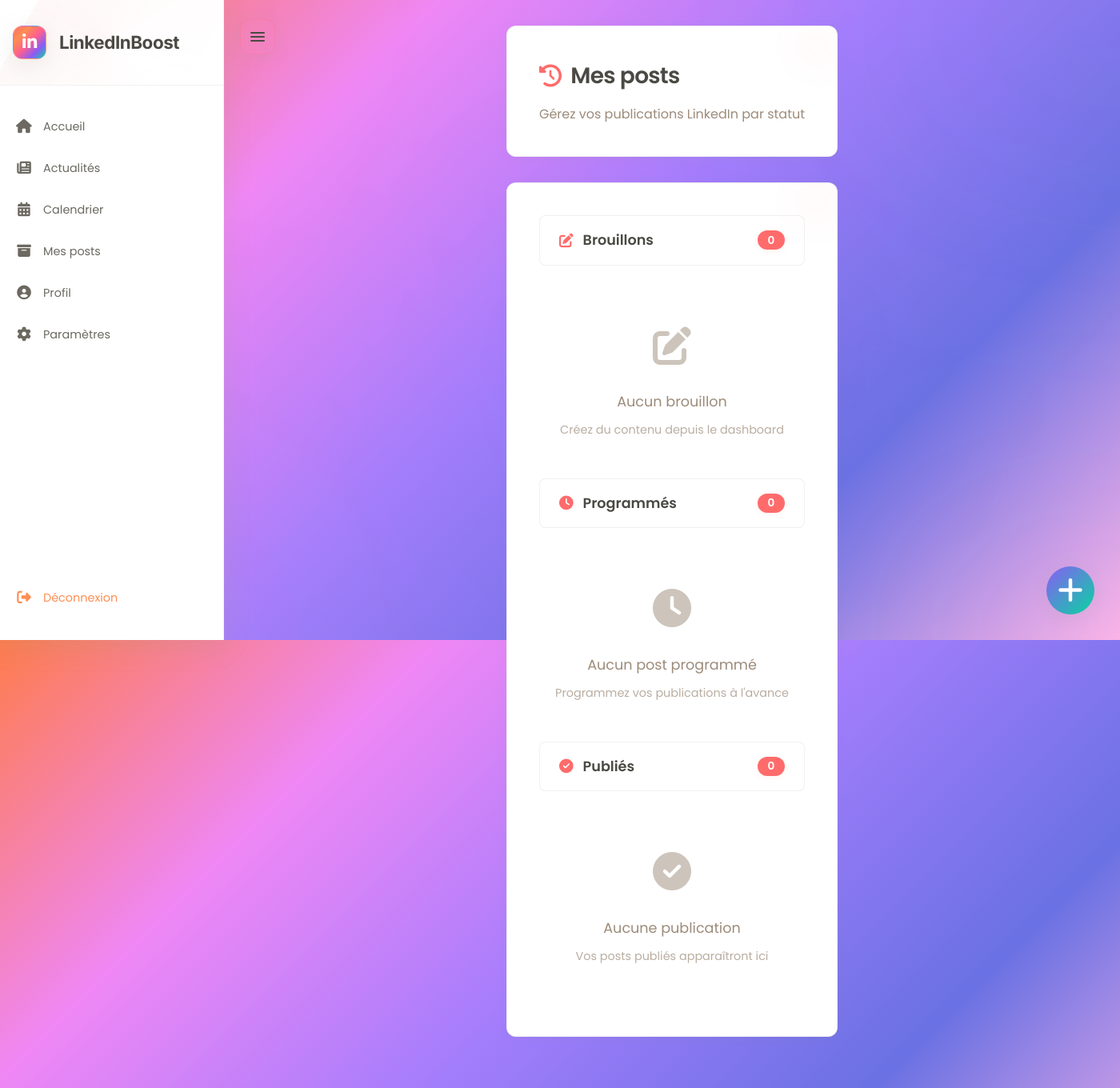
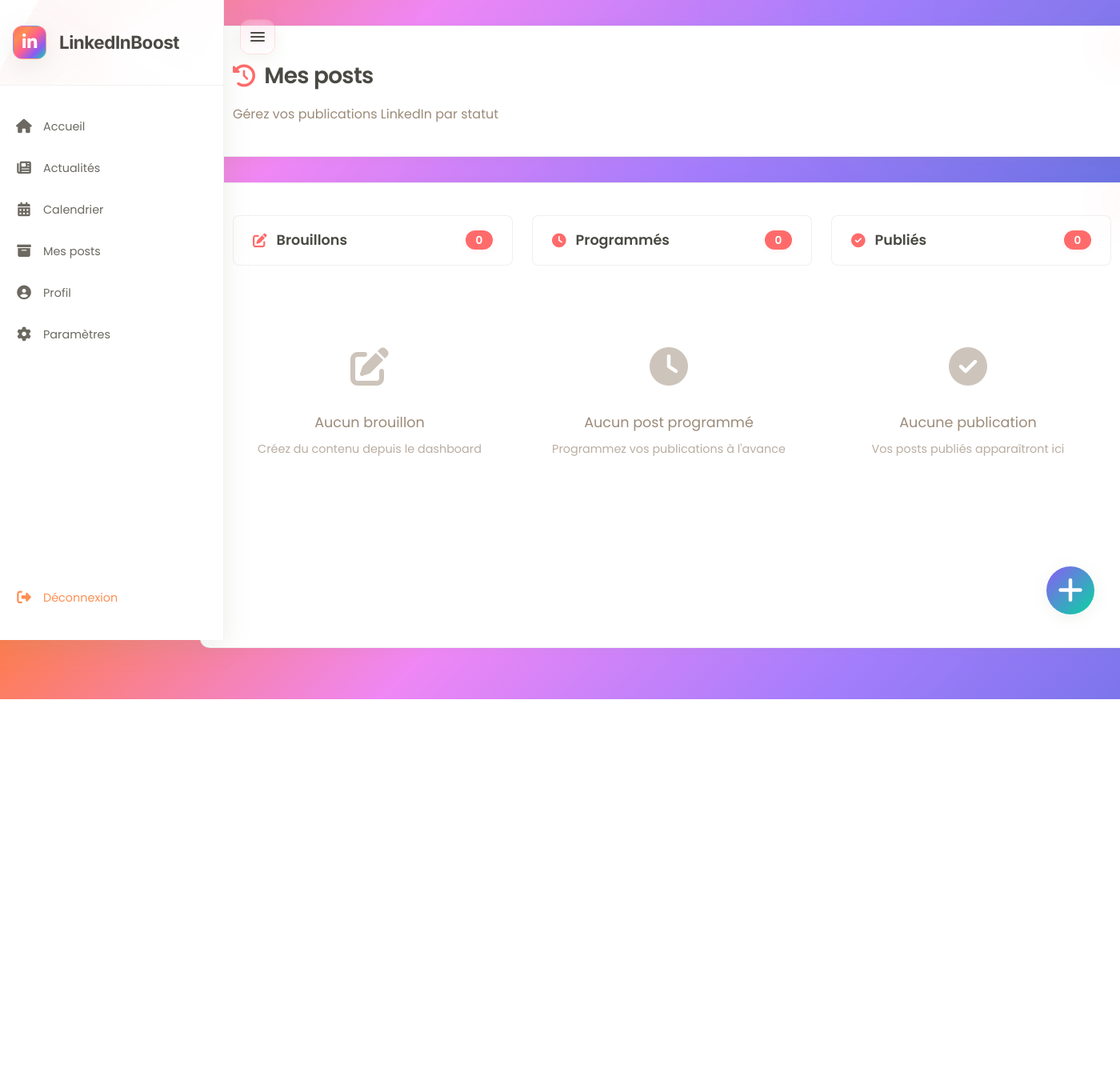
Before and after one commit to HugoF1234/Boost, a Flask app: template templates/historique.html in a window 1400 px wide. Shown: the whole page at 80% size. After the commit the page ends 874 px from the top, so only its background shows below. Run offline with Flask 3, Linux system fonts and the light colour scheme; the template is opened without the code that fills it, so the values that code supplies are empty.

Commit message:
Update style.css

```diff
--- a/static/css/style.css
+++ b/static/css/style.css
@@ -1030,11 +1030,71 @@
 /* Contenu des onglets */
 .tab-content {
     display: none;
+    min-height: 500px; /* Hauteur minimale pour égaliser */
 }
 
 .tab-content.active {
     display: block;
     animation: gentleFadeIn 0.6s ease-out;
+}
+
+/* Vue d'ensemble avec scroll horizontal */
+.kanban-container {
+    display: flex;
+    gap: 1.5rem;
+    overflow-x: auto;
+    padding-bottom: 1rem;
+    scroll-behavior: smooth;
+}
+
+.kanban-column {
+    flex: 0 0 350px; /* Largeur fixe pour permettre le scroll */
+    min-width: 350px;
+}
+
+/* Styliser la scrollbar horizontale */
+.kanban-container::-webkit-scrollbar {
+    height: 8px;
+}
+
+.kanban-container::-webkit-scrollbar-track {
+    background: rgba(0, 0, 0, 0.05);
+    border-radius: 4px;
+}
+
+.kanban-container::-webkit-scrollbar-thumb {
+    background: var(--primary-coral);
+    border-radius: 4px;
+}
+
+.kanban-container::-webkit-scrollbar-thumb:hover {
+    background: var(--primary-orange);
+}
+
+/* Scroll horizontal pour les colonnes individuelles */
+.column-content {
+    max-height: 600px;
+    overflow-y: auto;
+    overflow-x: hidden;
+    padding-right: 0.5rem;
+}
+
+.column-content::-webkit-scrollbar {
+    width: 6px;
+}
+
+.column-content::-webkit-scrollbar-track {
+    background: rgba(0, 0, 0, 0.05);
+    border-radius: 3px;
+}
+
+.column-content::-webkit-scrollbar-thumb {
+    background: rgba(255, 107, 107, 0.3);
+    border-radius: 3px;
+}
+
+.column-content::-webkit-scrollbar-thumb:hover {
+    background: rgba(255, 107, 107, 0.5);
 }
 
 /* Style LinkedIn pour les cartes de posts */
@@ -1278,6 +1338,11 @@
     text-align: center;
     padding: 3rem 1rem;
     color: var(--gray-medium);
+    min-height: 300px; /* Hauteur minimale pour égaliser */
+    display: flex;
+    flex-direction: column;
+    justify-content: center;
+    align-items: center;
 }
 
 .empty-state .empty-icon {
@@ -1295,6 +1360,15 @@
 .empty-state small {
     font-size: 0.9rem;
     opacity: 0.7;
+}
+
+/* Pages dédiées avec hauteur égalisée */
+.dedicated-page {
+    min-height: 400px;
+}
+
+.posts-grid {
+    min-height: 300px;
 }
 
 /* Responsive */
@@ -1315,6 +1389,12 @@
 
     .kanban-container {
         flex-direction: column;
+        overflow-x: visible; /* Pas de scroll horizontal sur mobile */
+    }
+
+    .kanban-column {
+        flex: 1;
+        min-width: auto;
     }
 
     .linkedin-post-card {
@@ -1333,6 +1413,19 @@
     .linkedin-actions {
         flex-wrap: wrap;
         gap: 0.5rem;
+    }
+
+    .tab-content {
+        min-height: 400px; /* Réduire un peu sur mobile */
+    }
+
+    .empty-state {
+        min-height: 250px; /* Réduire sur mobile */
+        padding: 2rem 1rem;
+    }
+
+    .column-content {
+        max-height: 500px; /* Réduire sur mobile */
     }
 }
 
```
